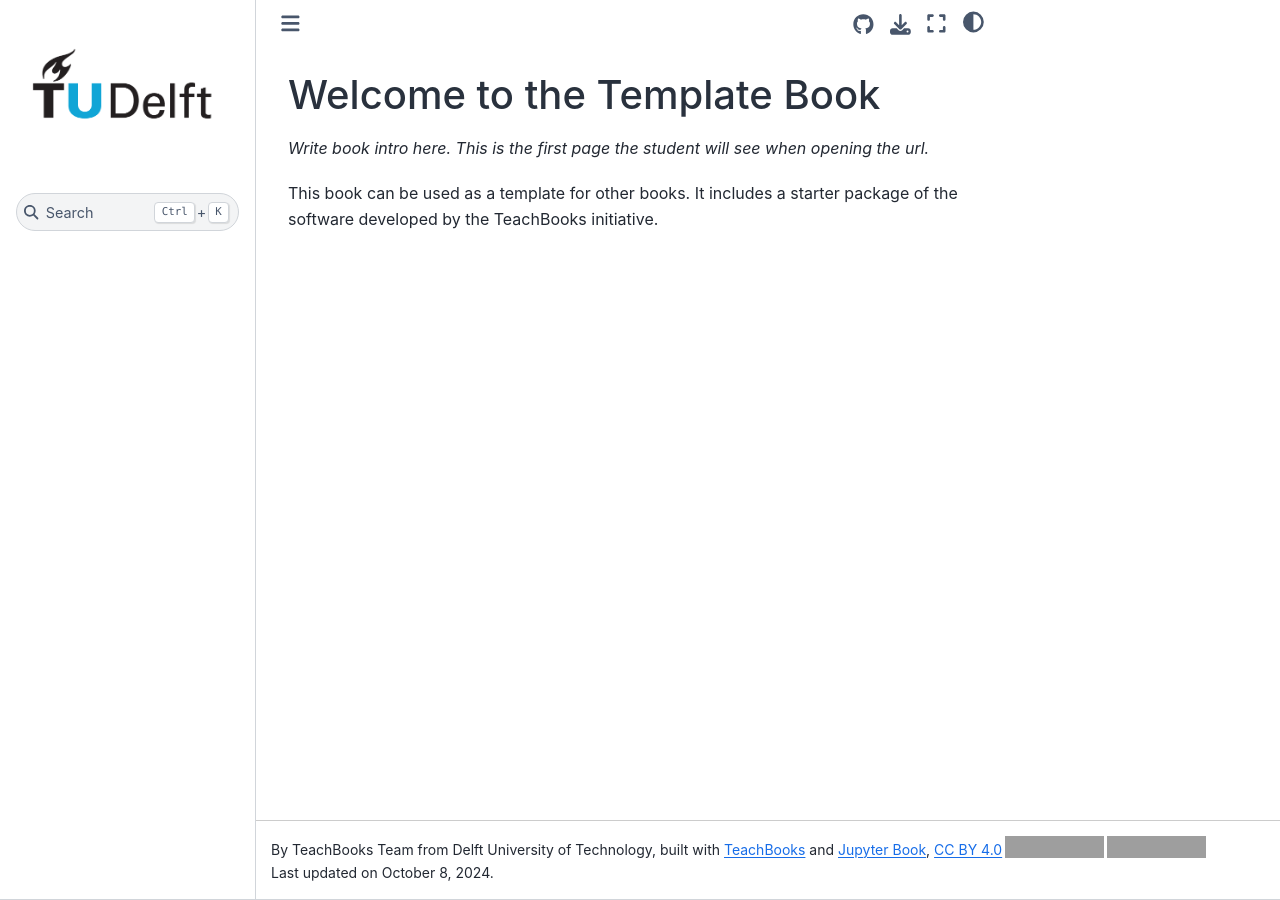
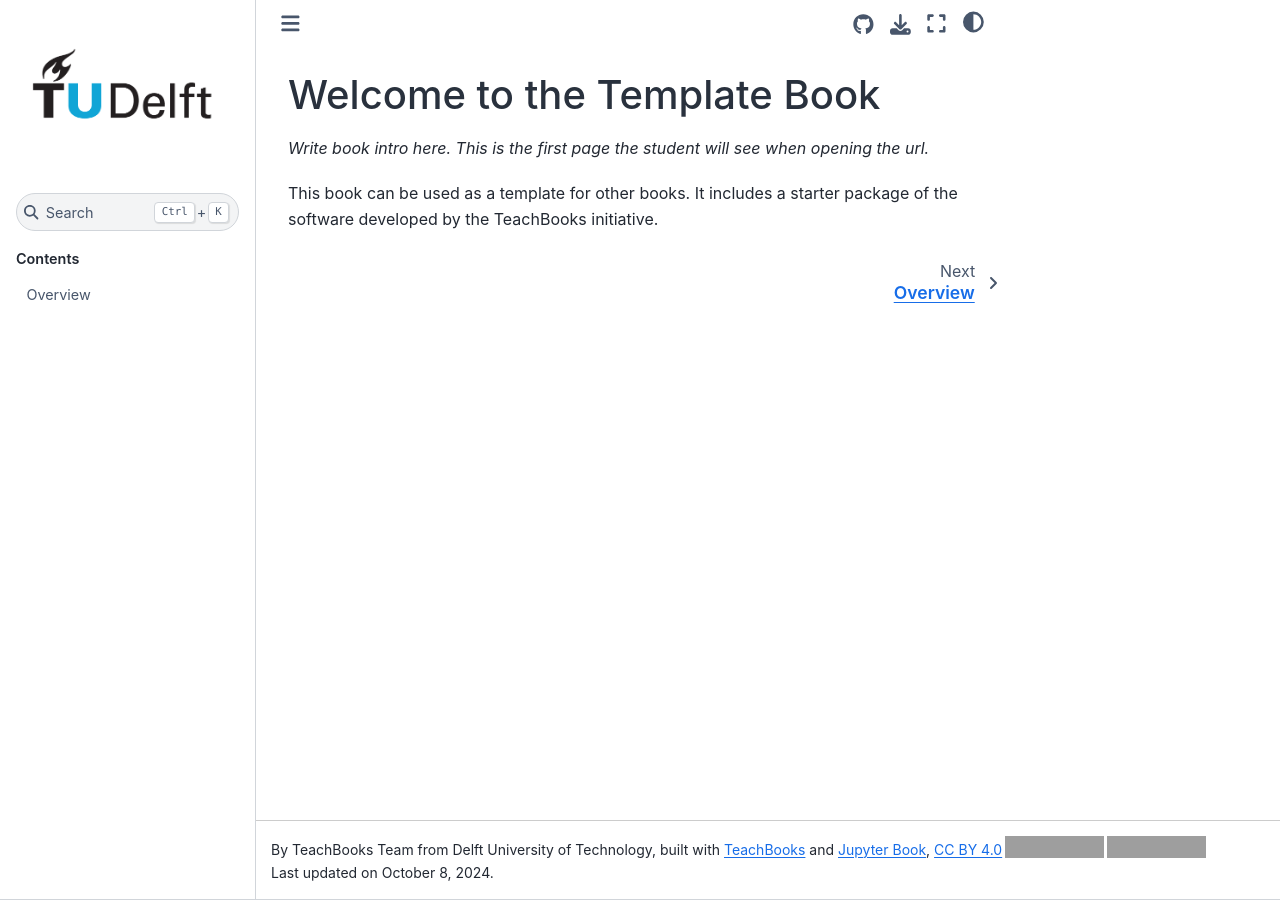
Before and after one commit to mfardelli/test_margherita, a Jupyter Book: the page built from book/intro.md, in a window 1280 px wide. Built offline with Jupyter Book 1.0.4 settings and Sphinx 7.4.7 and the Sphinx Book theme 1.1.4, drawn with Linux system fonts in a browser that asks for light colours; pages that are not in the unit, such as notebooks, are missing from menus; comment, search, counter and statistics services are not loaded; some of the changed lines change nothing that is shown; grey boxes are pictures that could not be loaded.

Commit message:
toc update

```diff
--- a/book/_toc.yml
+++ b/book/_toc.yml
@@ -2,38 +2,15 @@
 root: intro.md
 
 parts:
-  - caption: Basic Concepts and Background
+  - caption: Contents
     chapters:
-      - file: chapters/chapter1/intro.md
-        title: "Flood Defences: Basic Concepts"
-        sections:
-          - file: chapters/chapter1/1.1.md
-            title: Types of Flood Defences
-          - file: chapters/chapter1/1.2.md
-            title: "Safety: General Principles"
-          - file: chapters/chapter1/1.3/1.3.md
-            title: "Dikes: Basic Technical Aspects"
-            sections:
-              - file: chapters/chapter1/1.3/1.3.1.md
-                title: General
-              - file: chapters/chapter1/1.3/1.3.2.md
-                title: Dike Designs
-              - file: chapters/chapter1/1.3/1.3.3.md
-                title: Non-Water Retaining Objects
-          - file: chapters/chapter1/1.4/1.4.md
-            title: Functions of Flood Defences
-            sections:
-              - file: chapters/chapter1/1.4/1.4.1.md
-                title: General
-              - file: chapters/chapter1/1.4/1.4.2.md
-                title: Living and Working Functions
-              - file: chapters/chapter1/1.4/1.4.3.md
-                title: Traffic Routes
-              - file: chapters/chapter1/1.4/1.4.4.md
-                title: Other Infrastructures
-              - file: chapters/chapter1/1.4/1.4.5.md
-                title: Agricultural Function
-              - file: chapters/chapter1/1.4/1.4.6.md
-                title: Landscape, Nature and Cultural Values
-          - file: chapters/chapter1/1.5.md
-            title: "Dike Reinforcements: General Aspects"
+
+    - file: some_content/overview.md
+
+    - file: chapters/chapter1/intro1.md
+      sections:
+      - file: chapters/chapter1/1.1.md
+      - file: chapters/chapter1/1.2.md
+      - file: chapters/chapter1/1.3/1.3.md
+      - file: chapters/chapter1/1.4/1.4.md
+      - file: chapters/chapter1/1.5.md<
```
